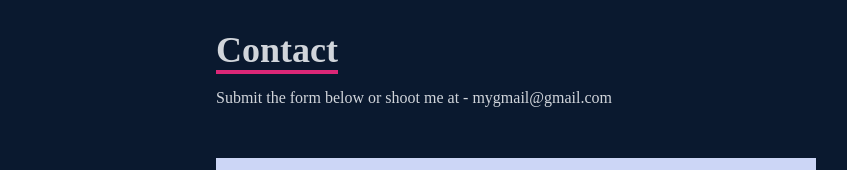
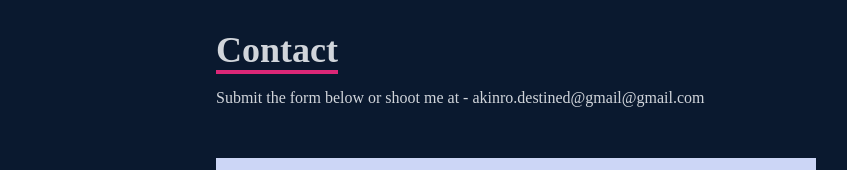
Before and after one commit to SirDest/Portfolio-Website, a React (Create React App) app: page / in a window 1280 px wide. Shown: the part 2890-3060 px from the top of the page, without its empty margins (124-971 px from the left). Built offline with nearby package versions, Linux system fonts and the light colour scheme.

Commit message:
Bug Fixes

```diff
--- a/src/components/Contact.jsx
+++ b/src/components/Contact.jsx
@@ -19,7 +19,8 @@ const Contact = () => {
             Contact
           </p>
           <p className="text-gray-300 py-4">
-            Submit the form below or shoot me at - mygmail@gmail.com
+            Submit the form below or shoot me at -
+            akinro.destined@gmail@gmail.com
           </p>
         </div>
         <input
```
